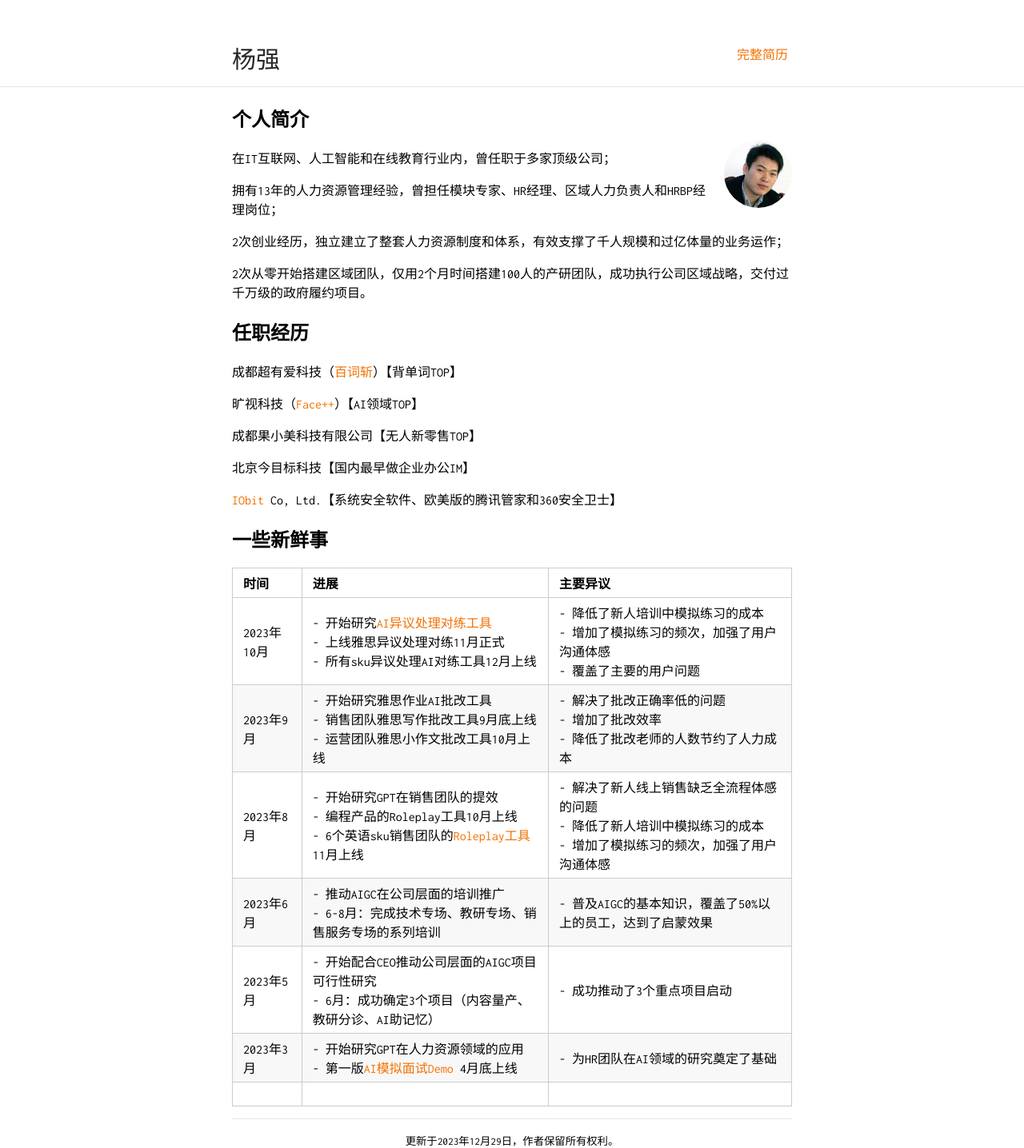
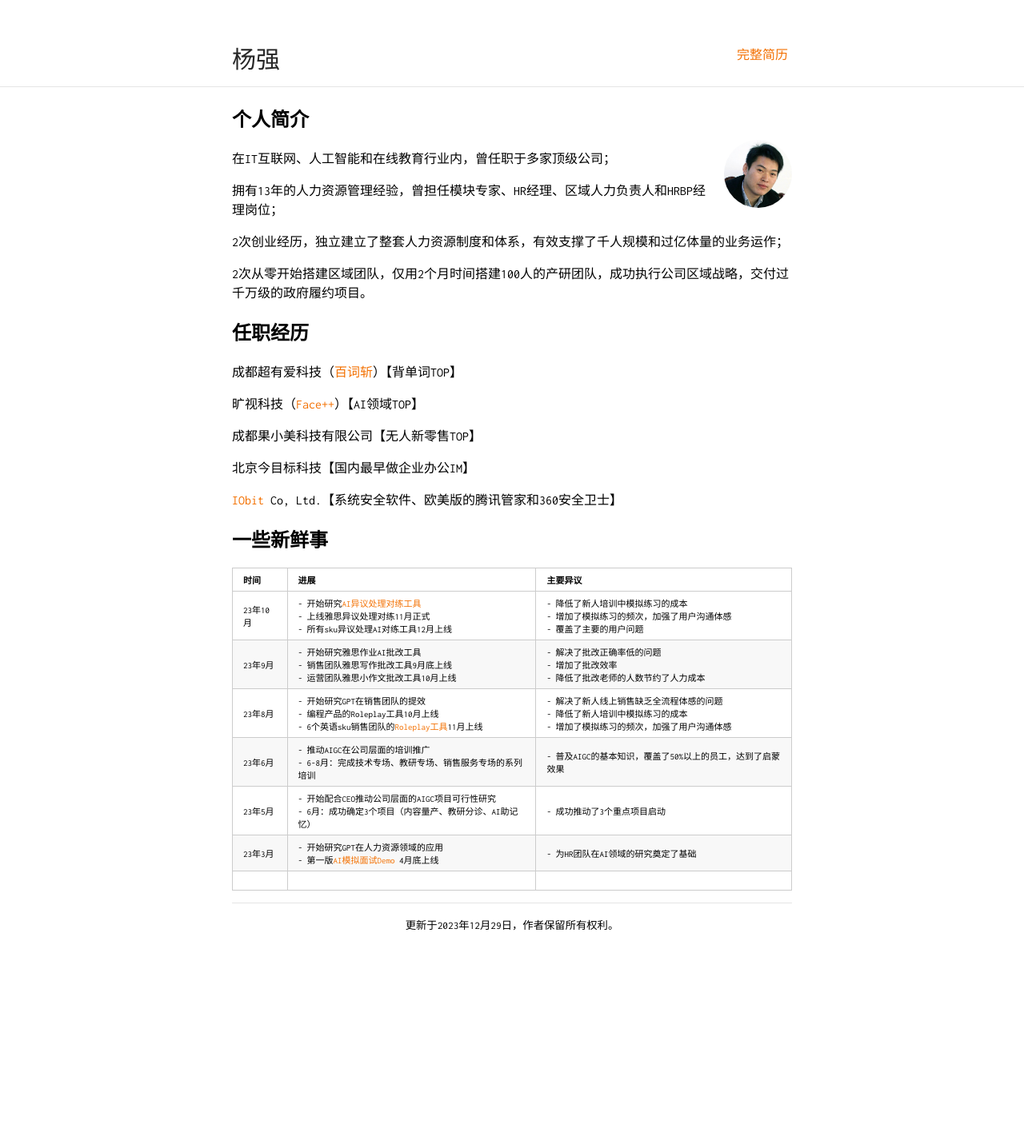
Before and after one commit to Harteyang/index, a Jekyll site: the page built from index.md, in a window 1280 px wide. Shown: the whole page at 80% size. Built offline with Jekyll 4.4.1, drawn with Linux system fonts in a browser that asks for light colours; after the commit the page ends 1166 px from its top, so only the background shows below that.

Commit message:
Update index.md

```diff
--- a/index.md
+++ b/index.md
@@ -30,15 +30,19 @@ title: Harte的主页
 [IObit](https://www.iobit.com) Co, Ltd.【系统安全软件、欧美版的腾讯管家和360安全卫士】
 
 ## 一些新鲜事
-
+<style>
+    table {
+        font-size: 11px; /* 设置表格字体大小 */
+    }
+</style>
 | 时间          | 进展                                                        | 主要异议    |
 | ------------- | ------------------------------------------------------------ | -------- |
-| 2023年10月    | - 开始研究[AI异议处理对练工具](https://pan.baidu.com/s/1Q6I_CxaOHo1TFg1ykorvhA?pwd=1234)<br/>- 上线雅思异议处理对练11月正式<br/>- 所有sku异议处理AI对练工具12月上线 |- 降低了新人培训中模拟练习的成本<br/>- 增加了模拟练习的频次，加强了用户沟通体感<br/>-   覆盖了主要的用户问题    |
-| 2023年9月     | - 开始研究雅思作业AI批改工具<br/>- 销售团队雅思写作批改工具9月底上线<br/>- 运营团队雅思小作文批改工具10月上线 |-  解决了批改正确率低的问题<br/>- 增加了批改效率<br/>- 降低了批改老师的人数节约了人力成本         |
-| 2023年8月     | - 开始研究GPT在销售团队的提效<br/>- 编程产品的Roleplay工具10月上线<br/>- 6个英语sku销售团队的[Roleplay工具]()11月上线 |- 解决了新人线上销售缺乏全流程体感的问题<br/>- 降低了新人培训中模拟练习的成本<br/>- 增加了模拟练习的频次，加强了用户沟通体感          |
-| 2023年6月     | - 推动AIGC在公司层面的培训推广<br/>- 6-8月：完成技术专场、教研专场、销售服务专场的系列培训 | - 普及AIGC的基本知识，覆盖了50%以上的员工，达到了启蒙效果          |
-| 2023年5月     | - 开始配合CEO推动公司层面的AIGC项目可行性研究<br/>- 6月：成功确定3个项目（内容量产、教研分诊、AI助记忆） |- 成功推动了3个重点项目启动          |
-| 2023年3月     | - 开始研究GPT在人力资源领域的应用<br/>- 第一版[AI模拟面试Demo](https://pan.baidu.com/s/1ZXIjVB8uAmumg8qZjIUI7g?pwd=1234) 4月底上线 |- 为HR团队在AI领域的研究奠定了基础          |
+| 23年10月    | - 开始研究[AI异议处理对练工具](https://pan.baidu.com/s/1Q6I_CxaOHo1TFg1ykorvhA?pwd=1234)<br/>- 上线雅思异议处理对练11月正式<br/>- 所有sku异议处理AI对练工具12月上线 |- 降低了新人培训中模拟练习的成本<br/>- 增加了模拟练习的频次，加强了用户沟通体感<br/>-   覆盖了主要的用户问题    |
+| 23年9月     | - 开始研究雅思作业AI批改工具<br/>- 销售团队雅思写作批改工具9月底上线<br/>- 运营团队雅思小作文批改工具10月上线 |-  解决了批改正确率低的问题<br/>- 增加了批改效率<br/>- 降低了批改老师的人数节约了人力成本         |
+| 23年8月     | - 开始研究GPT在销售团队的提效<br/>- 编程产品的Roleplay工具10月上线<br/>- 6个英语sku销售团队的[Roleplay工具]()11月上线 |- 解决了新人线上销售缺乏全流程体感的问题<br/>- 降低了新人培训中模拟练习的成本<br/>- 增加了模拟练习的频次，加强了用户沟通体感          |
+| 23年6月     | - 推动AIGC在公司层面的培训推广<br/>- 6-8月：完成技术专场、教研专场、销售服务专场的系列培训 | - 普及AIGC的基本知识，覆盖了50%以上的员工，达到了启蒙效果          |
+| 23年5月     | - 开始配合CEO推动公司层面的AIGC项目可行性研究<br/>- 6月：成功确定3个项目（内容量产、教研分诊、AI助记忆） |- 成功推动了3个重点项目启动          |
+| 23年3月     | - 开始研究GPT在人力资源领域的应用<br/>- 第一版[AI模拟面试Demo](https://pan.baidu.com/s/1ZXIjVB8uAmumg8qZjIUI7g?pwd=1234) 4月底上线 |- 为HR团队在AI领域的研究奠定了基础          |
 |              |                                                            |          |
 
 
```
